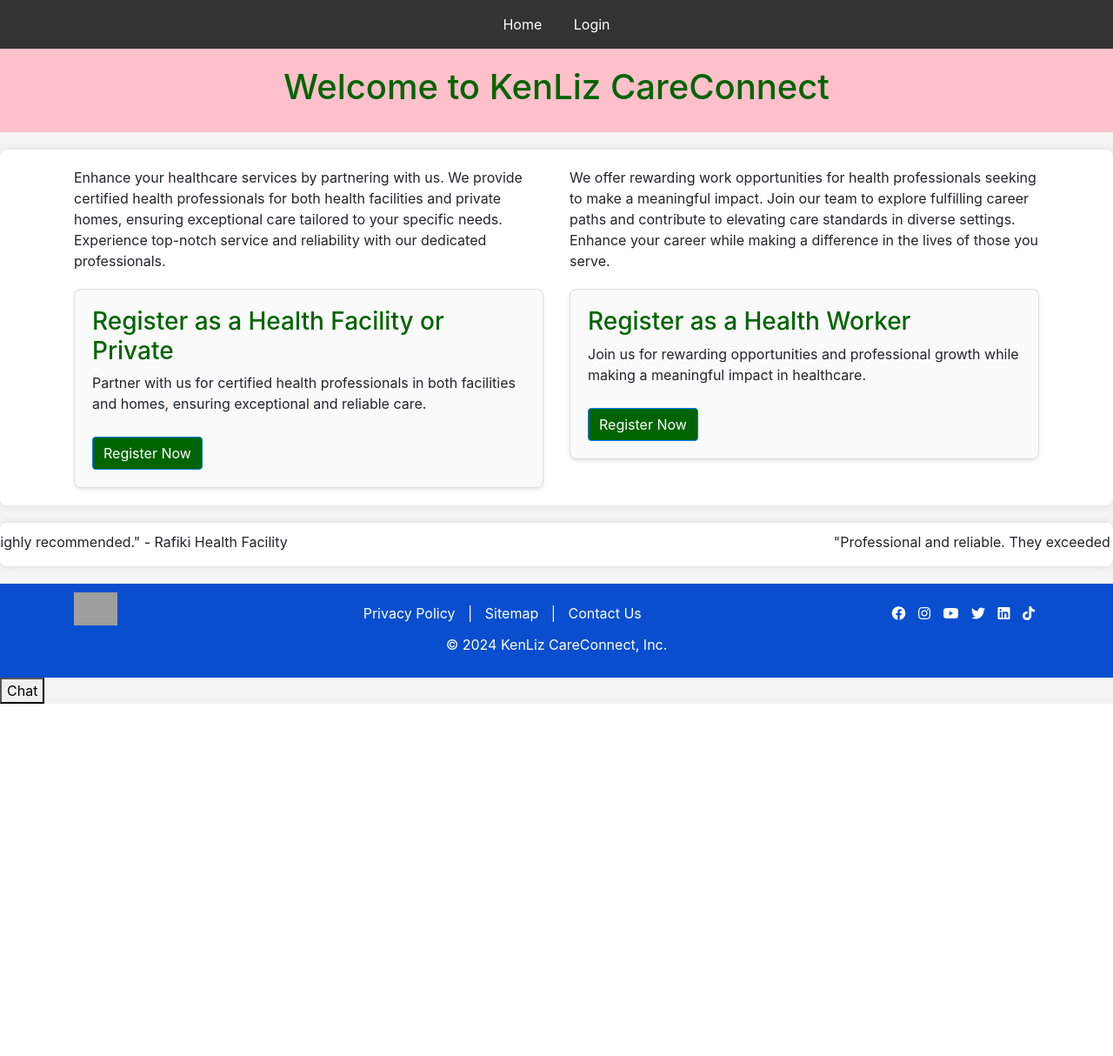
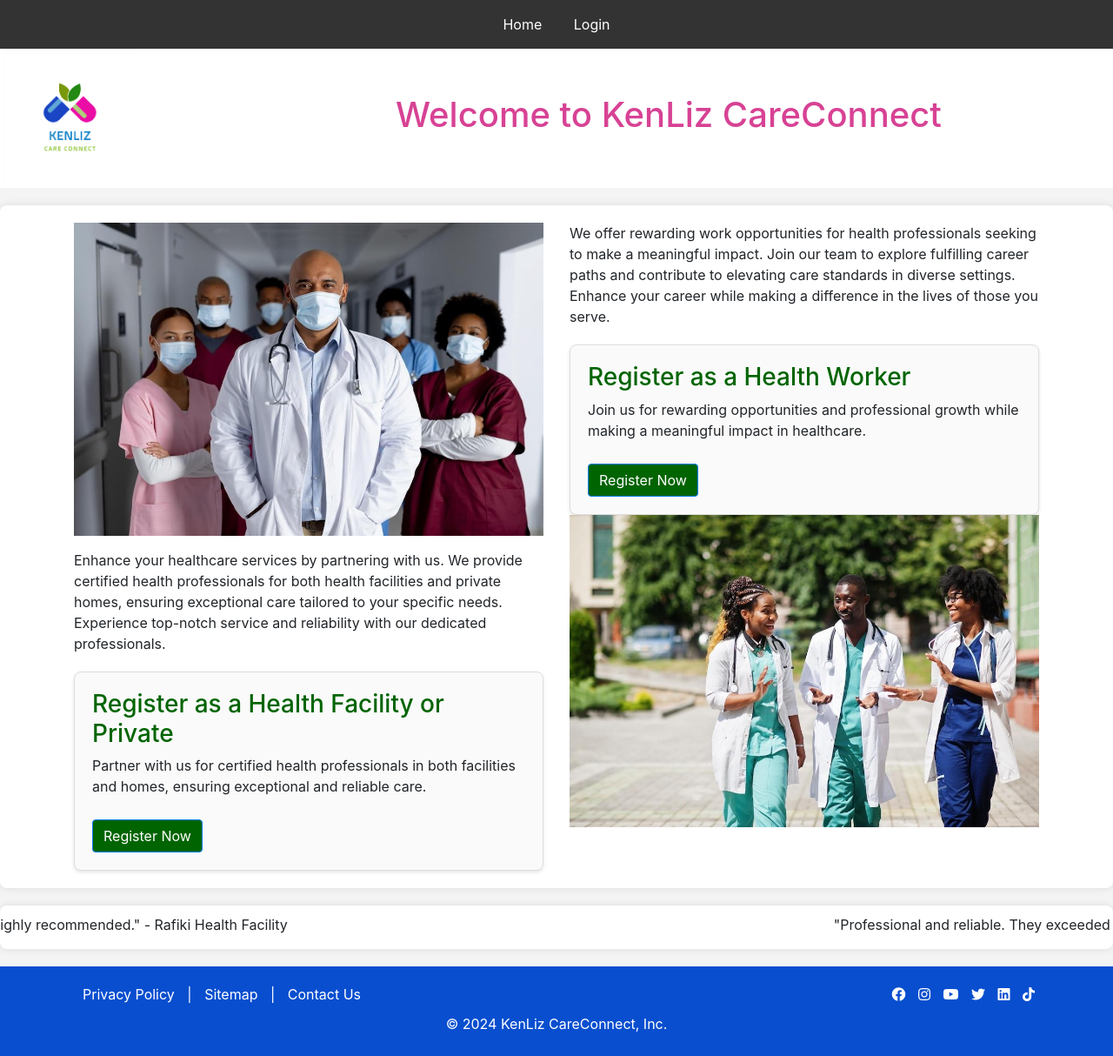
Before and after one commit to kenzym04/KenLiz_Care_Connect, a Flask app: page / in a window 1280 px wide. Shown: the top 1214 px of the page at 87% size. Before the commit the page ends 809 px from the top, so only its background shows below. Run offline with Flask 3, Linux system fonts and the light colour scheme; some libraries are stand-ins or nearby versions; grey boxes are pictures that could not be loaded.

Commit message:
Added images, logo

```diff
--- a/templates/index.html
+++ b/templates/index.html
@@ -11,9 +11,19 @@
     }
 
     header {
-            background-color: #ffc0cb; /* Pink header */
-            padding: 20px;
+        background-color: #ffffff; /* Green header */
+        padding: 5px;
+        display: flex;
+        align-items: center;
         text-align: center;
+        /*
+        justify-content: space-between;
+         */
+    }
+
+    header img {
+        max-width: 150px; /* Adjust the size of the logo as needed */
+        margin-right: 300px;
     }
 
     section {
@@ -25,7 +35,7 @@
     }
 
     h1 {
-            color: #006400; /* Dark green for headings */
+        color: #d74294; /* Dark green for headings */
     }
 
     h2, h3, h4 {
@@ -132,11 +142,6 @@
         text-decoration: underline;
     }
 
-        footer .footer-logo img {
-            width: 50px;
-            margin-bottom: 10px;
-        }
-
     .chat-popup {
         position: fixed;
         bottom: 20px;
@@ -170,9 +175,9 @@
 </head>
 <body>
     <header>
-        <div class="container text-center">
+        <!-- <p style="display:inline-block;"> -->
+        <img src="{{ url_for('static', filename='images/logo.png') }}" alt="KenLiz CareConnect Logo">
         <h1>Welcome to KenLiz CareConnect</h1>
-        </div>
     </header>
 
     <section>
@@ -180,6 +185,7 @@
             <div class="row">
                 <div class="col-md-6">
                     <div class="intro-text">
+                        <img src="{{ url_for('static', filename='images/health_professionals-transformed.jpeg') }}" alt="Intro Image" class="img-fluid mb-3">
                         <p>Enhance your healthcare services by partnering with us. We provide certified health professionals for both health facilities and private homes, ensuring exceptional care tailored to your specific needs. Experience top-notch service and reliability with our dedicated professionals.</p>
                     </div>
                     <div class="registration-card">
@@ -197,6 +203,7 @@
                         <p>Join us for rewarding opportunities and professional growth while making a meaningful impact in healthcare.</p>
                         <a href="{{ url_for('register_healthworker') }}" class="btn btn-primary">Register Now</a>
                     </div>
+                    <img src="{{ url_for('static', filename='images/healthcare-transformed.jpeg') }}" alt="Career Image" class="img-fluid mb-3">
                 </div>
             </div>
         </div>
@@ -222,9 +229,6 @@
 
     <footer>
         <div class="container footer-content">
-            <div class="footer-logo">
-                <img src="path/to/logo.png" alt="KenLiz CareConnect Logo">
-            </div>
             <div class="footer-links">
                 <a href="#">Privacy Policy</a> |
                 <a href="#">Sitemap</a> |
@@ -271,7 +275,4 @@
             document.getElementById("chatPopup").style.display = "none";
         }
     </script>
-
-
-
 {% endblock %}
```
Also changed, not shown: static/images/health_professionals-transformed.jpeg (added), static/images/healthcare-transformed.jpeg (added), static/images/kenlizconnect.ico (added), static/images/logo.png. Lines whose indentation alone changed are shown as unchanged.
